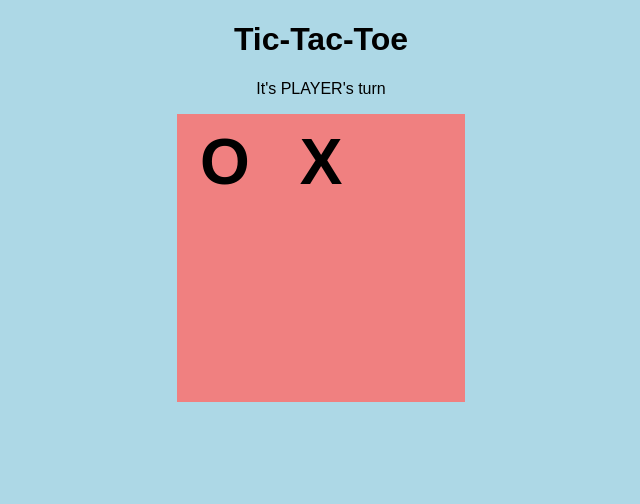
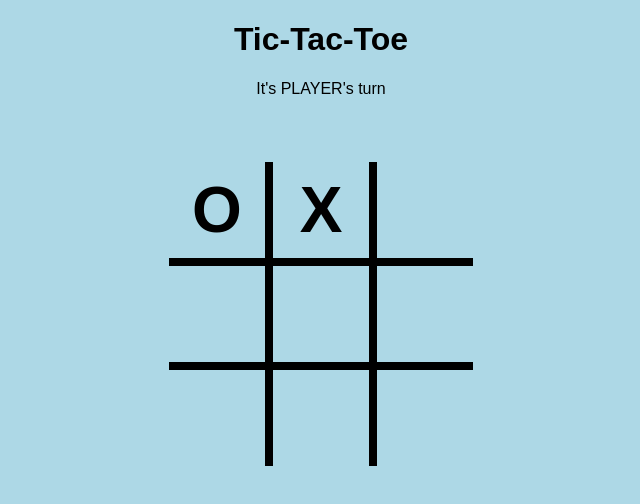
Before and after one commit to kelly-hansen/tic-tac-toe, a React (Create React App) app: page / in a window 1280 px wide. Shown: the top 504 px of the page, without its empty margins (319-959 px from the left). Built offline with nearby package versions, Linux system fonts and the light colour scheme.

Commit message:
Game board borders layout

```diff
--- a/public/styles.css
+++ b/public/styles.css
@@ -7,6 +7,11 @@ body {
 
 .page {
   text-align: center;
+}
+
+.board {
+  margin-top: 3rem;
+  display: inline-block;
 }
 
 .row {
@@ -22,5 +27,14 @@ body {
   display: flex;
   justify-content: center;
   align-items: center;
-  background-color: lightcoral;
 }
+
+.box:nth-child(1),
+.box:nth-child(2) {
+  border-right: 8px solid black;
+}
+
+.row:nth-child(1),
+.row:nth-child(2) {
+  border-bottom: 8px solid black;
+}
--- a/src/components/GameBoard.jsx
+++ b/src/components/GameBoard.jsx
@@ -4,6 +4,8 @@ function GameBoard(props) {
   const [gameMatrix, setGameMatrix] = useState([['O', 'X'], [], []]);
 
   return (
+    <div className="board">
+      {
         gameMatrix.map((row, i) => {
           return (
             <div key={'row' + i} className="row">
@@ -13,6 +15,8 @@ function GameBoard(props) {
             </div>
           )
         })
+      }
+    </div>
   );
 }
 
```
Lines whose indentation alone changed are shown as unchanged.
